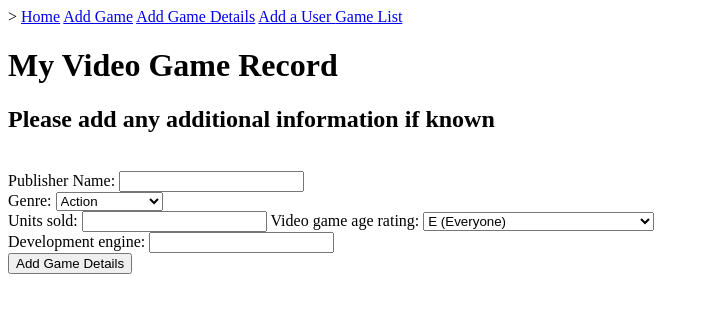
After one commit to YoungAspirations/QA-Projects, a Flask app: page /AddDetails in a window 1280 px wide. The commit adds this page. Shown: the top 313 px of the page, without its empty margins (0-709 px from the left). Run offline with Flask 2, Linux system fonts and the light colour scheme.

```diff
--- a/application/forms.py
+++ b/application/forms.py
@@ -11,8 +11,8 @@ class UsersForm(FlaskForm):
     submit = SubmitField('Add Credentials')
 
 class GameDetailsForm(FlaskForm):
-    publisher = StringField('First name', validators=[Length(min=2,max=30)])
-    genre = SelectField('Genre', categories =
+    publisher = StringField('Publisher Name', validators=[Length(min=2,max=30)])
+    genre = SelectField('Genre', choices =
             [("action", "Action"),
             ("adventure", "Adventure"),
             ("rpg","RPG"),
@@ -22,7 +22,7 @@ class GameDetailsForm(FlaskForm):
             ("arena brawler","Arena Brawler")
     ])
     units = IntegerField("Units sold")
-    esrb_rating = SelectField('Video game age rating', esrb =
+    esrb_rating = SelectField('Video game age rating', choices =
             [("e (everyone)","E (Everyone)"),
             ("e10+ (everyone 10+)","E10+ (Everyone 10+)"),
             ("teen","Teen"),
@@ -37,7 +37,7 @@ class GameDetailsForm(FlaskForm):
 class GamesForm(FlaskForm):
     title = StringField('Game Title', validators=[DataRequired(), Length(max=30)])
     platform = StringField('Platform', validators=[Length(max=30)])
-    rating = SelectField('Your score', score =
+    rating = SelectField('Your score', choices =
             [("1","1"),
             ("2","2"),
             ("3","3"),
@@ -49,12 +49,37 @@ class GamesForm(FlaskForm):
             ("9","9"),
             ("10","10")
     ])
-    status = SelectField("status of the game", status_of_game =
+    status = SelectField("status of the game", choices =
             [("plan to play","Plan to play"),
             ("playing","Playing"),
             ("on hold","On Hold"),
             ("completed","Completed"),
             ("dropped","Dropped")
     ])
-    submit = SubmitField('Add Game')
-    ()
+    gamedetails_id = IntegerField("Game id")
+    user_id = IntegerField("User id")
+    submit = SubmitField("Add Game")
+
+class UpdateForm(FlaskForm):
+    title = StringField('Game Title', validators=[DataRequired(), Length(max=30)])
+    platform = StringField('Platform', validators=[Length(max=30)])
+    rating = SelectField('Your score', choices =
+            [("1","1"),
+            ("2","2"),
+            ("3","3"),
+            ("4","4"),
+            ("5","5"),
+            ("6","6"),
+            ("7","7"),
+            ("8","8"),
+            ("9","9"),
+            ("10","10")
+    ])
+    status = SelectField("status of the game", choices =
+            [("plan to play","Plan to play"),
+            ("playing","Playing"),
+            ("on hold","On Hold"),
+            ("completed","Completed"),
+            ("dropped","Dropped")
+    ])
+    submit = SubmitField("Add Game")
--- a/application/models.py
+++ b/application/models.py
@@ -26,4 +26,3 @@ class Games(db.Model):
     Platform = db.Column(db.String(30), nullable = True)
     Rating = db.Column(db.Integer, nullable = True)
     Status = db.Column(db.String(30), nullable = False)
-    ()
--- a/application/routes.py
+++ b/application/routes.py
@@ -1,7 +1,7 @@
-from application import app
-from application.forms import GameDetailsForm, GamesForm
-from application.models import Games, GameDetails
-from flask import render_template, redirect
+from application import app, db
+from application.forms import GameDetailsForm, GamesForm, UsersForm, UpdateForm
+from application.models import Games, GameDetails, Users
+from flask import render_template, redirect, request,url_for
 
 
 @app.route('/')
@@ -12,50 +12,84 @@ def home():
 @app.route('/Add', methods=['GET', 'POST'])
 def Add():
     form = GamesForm()
-    form2 = GameDetailsForm()
-    if request.methods == 'POST':
-        game = Game(
-            title = form.title.data,
-            platform = form.platform.data,
-            rating = form.rating.data,
-            status = form.status.data
-        )
-        gamedetail = Gamedetail(
-            publisher = form2.publisher.data,
-            genre = form2.genre.data,
-            units = form2.units.data,
-            esrb_rating = form2.esrb_rating.data,
-            engine = form2.engine.data
+    if request.method == 'POST':
+        game = Games(
+            Title = form.title.data,
+            Platform = form.platform.data,
+            Rating = form.rating.data,
+            Status = form.status.data,
+            GameDetails_id = form.gamedetails_id.data,
+            Users_id = form.user_id.data
         )
         db.session.add(game)
+        db.session.commit()
+        return render_template('AddGame.html', form=form)
+    else:
+        return render_template('AddGame.html', form=form)
+
+@app.route('/AddDetails', methods=['GET', 'POST'])
+def AddDetails():
+    form = GameDetailsForm()
+    if request.method == 'POST':
+        gamedetail = GameDetails(
+            Publisher = form.publisher.data,
+            Genre = form.genre.data,
+            Units_sold = form.units.data,
+            ESRB_Rating = form.esrb_rating.data,
+            Engine = form.engine.data
+        )
         db.session.add(gamedetail)
         db.session.commit()
-        return redirect(url_for('Read'), form=form2, form2=form2)
+        return redirect(url_for('Read'))
     else:
-        return render_template('AddGame.html', form=form, form2=form2)
+        return render_template('GameDetails.html', form=form,)
+
+@app.route('/AddUser', methods=['GET', 'POST'])
+def AddUser():
+    form = UsersForm()
+    if request.method == 'POST':
+        user = Users(
+            First_name = form.first_name.data,
+            Last_name = form.last_name.data,
+            User_name = form.user_name.data,
+            Password = form.password.data,
+            Email = form.email.data
+        )
+        db.session.add(user)
+        db.session.commit()
+        return render_template('User.html', form=form,)
+    else:
+        return render_template('User.html', form=form,)
 
 @app.route('/Read', methods=['GET'])
 def Read():
     gameslist = Games.query.all()
     extradetails = GameDetails.query.all()
-    return render_template('ReadGame.html')
+    return render_template('ReadGame.html', gameslist = gameslist,  extradetails = extradetails)
 
-@app.route('/Update', methods=['GET', 'POST'])
-def Update():
-    form = GamesForm()
-    if request.methods == 'POST':
-        return redirect(url_for('Read'), form=form)
+@app.route('/Update/<Title>', methods=['GET', 'POST'])
+def Update(Title):
+    form = UpdateForm()
+    game = Games.query.filter_by(Title = Title).first()
+    if request.method == 'GET':
+        form.title.data = game.Title
+        form.platform.data = game.Platform
+        form.rating.data = game.Rating
+        form.status.data = game.Status
+        return render_template('UpdateGame.html', form=form)
     else:
-        return render_template('UpdateGame.html', form=form)
+        if request.method == 'POST':
+            game.Title = form.title.data
+            game.Platform = form.platform.data
+            game.Rating = form.rating.data
+            game.Status = form.status.data
+            db.session.commit()
+            return redirect(url_for('Read'))
 
-@app.route('/Delete/<game_title>', methods=['GET', 'POST'])
-def Delete(game_title):
-    form = GamesForm()
-    if request.methods == 'POST':
-        game_to_delete = Games.query.filter_by(Title = game_title).first()
-        db.session.delete(game_to_delete)
-        db.session.commit()
-        return render_template('DeleteGame.html', form=form)
-    else :
-        return render_template('DeleteGame.html', form=form)
-()
+
+@app.route('/Delete/<Title>', methods=['GET', 'POST'])
+def Delete(Title):
+    game_to_delete = Games.query.filter_by(Title=Title).first()
+    db.session.delete(game_to_delete)
+    db.session.commit()
+    return redirect(url_for('Read'))
--- a/application/templates/DeleteGame.html
+++ b/application/templates/DeleteGame.html
@@ -1,5 +1,5 @@
 {% extends "layout.html" %}
 {% block title %} Delete a Game {% endblock title %}
 {% block body %}
-<h2>Delete a game</h2>
+<h2>Deleted game</h2>
 {% endblock body %}
--- /dev/null
+++ b/application/templates/GameDetails.html
@@ -0,0 +1,15 @@
+{% extends "layout.html"%}
+{% block title %} Add Game Details {% endblock %}
+
+{% block body %}
+<form method="POST" action ="">
+    <h2>Please add any additional information if known</h2>
+    {{form.hidden_tag() }}<br>
+    {{form.publisher.label}}: {{form.publisher}}<br>
+    {{form.genre.label}}: {{form.genre}}<br>
+    {{form.units.label}}: {{form.units}}
+    {{form.esrb_rating.label}}: {{form.esrb_rating}}<br>
+    {{form.engine.label}}: {{form.engine}}<br>
+    {{form.submit}}
+</form>
+{% endblock body %}
--- a/application/templates/layout.html
+++ b/application/templates/layout.html
@@ -6,8 +6,8 @@
     <navbar>
         <a href="/">Home</a>
         <a href="{{ url_for('Add') }}">Add Game</a>
-        <a href="{{ url_for('Delete', game_title = Halo2) }}">Delete Game</a>
-        <a href="{{ url_for('Update') }}">Update Game</a>
+        <a href="{{ url_for('AddDetails') }}">Add Game Details</a>
+        <a href="{{ url_for('AddUser') }}">Add a User </a>
         <a href="{{ url_for('Read') }}">Game List</a>
     </navbar>
     <h1>My Video Game Record</h1>
```
Also changed, not shown: application/templates/AddGame.html (+3 -8 lines), application/templates/ReadGame.html (+17 -9 lines), application/templates/UpdateGame.html (+11 -2 lines), application/templates/User.html (added, +15 -0 lines), 1 other file.
